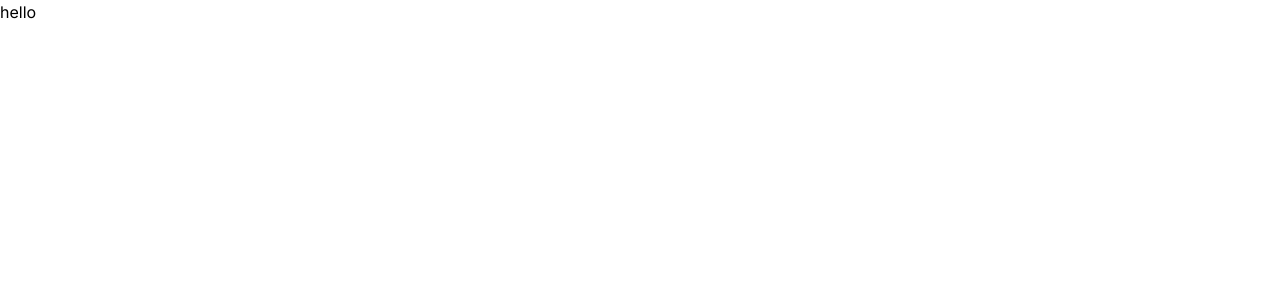
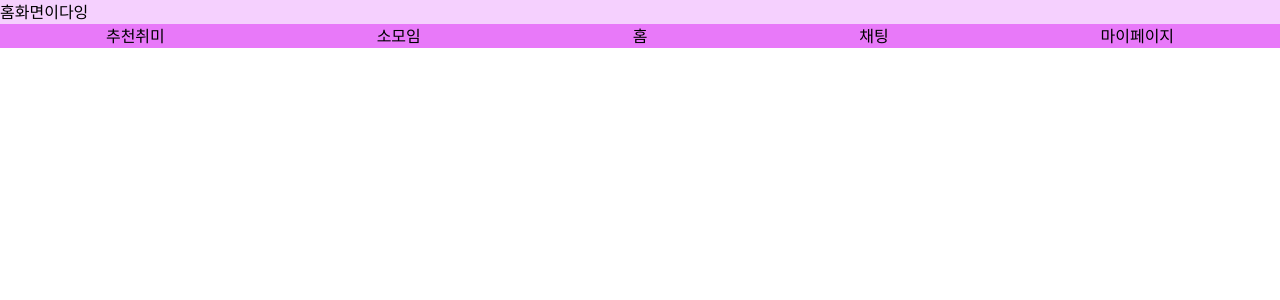
Before and after one commit to hyobin0726/do-frontend, a Next.js app: page / in a window 1280 px wide. Shown: the top 300 px of the page. Built offline with nearby package versions, Linux system fonts and the light colour scheme.

Commit message:
Feat: init page routing

```diff
--- /dev/null
+++ b/src/app/(chat)/chat/page.tsx
@@ -0,0 +1,10 @@
+import MainNavigation from '@/components/layouts/MainNavigation'
+
+export default function ChatPage() {
+    return (
+        <>
+            <div> 채팅페이지</div>
+            <MainNavigation />
+        </>
+    )
+}
--- /dev/null
+++ b/src/app/(club)/club/page.tsx
@@ -0,0 +1,10 @@
+import MainNavigation from '@/components/layouts/MainNavigation'
+
+export default function ClubPage() {
+    return (
+        <>
+            <div>소모임 둘러보기 페이지</div>
+            <MainNavigation />
+        </>
+    )
+}
--- /dev/null
+++ b/src/app/(home)/page.tsx
@@ -0,0 +1,10 @@
+import MainNavigation from '@/components/layouts/MainNavigation'
+
+export default function Home() {
+    return (
+        <>
+            <div className="flex flex-1 bg-fuchsia-200">홈화면이다잉</div>
+            <MainNavigation />
+        </>
+    )
+}
--- /dev/null
+++ b/src/app/(mypage)/mypage/page.tsx
@@ -0,0 +1,10 @@
+import MainNavigation from '@/components/layouts/MainNavigation'
+
+export default function MYPage() {
+    return (
+        <>
+            <div>마이페이지</div>
+            <MainNavigation />
+        </>
+    )
+}
--- /dev/null
+++ b/src/app/(survey)/survey/page.tsx
@@ -0,0 +1,10 @@
+import MainNavigation from '@/components/layouts/MainNavigation'
+
+export default function SurveyPage() {
+    return (
+        <>
+            <div>설문조사 페이지</div>
+            <MainNavigation />
+        </>
+    )
+}
--- a/src/app/page.tsx
+++ /dev/null
@@ -1,3 +0,0 @@
-export default function Home() {
-    return <main>hello</main>
-}
--- /dev/null
+++ b/src/components/layouts/MainNavigation.tsx
@@ -0,0 +1,17 @@
+import Link from 'next/link'
+
+const MainNavigation = () => {
+    return (
+        <>
+            <div className="flex flex-2  justify-around bg-fuchsia-400">
+                <Link href={'/survey'}>추천취미</Link>
+                <Link href={'/club'}>소모임</Link>
+                <Link href={'/'}>홈</Link>
+                <Link href={'/chat'}>채팅</Link>
+                <Link href={'/mypage'}>마이페이지</Link>
+            </div>
+        </>
+    )
+}
+
+export default MainNavigation
```
